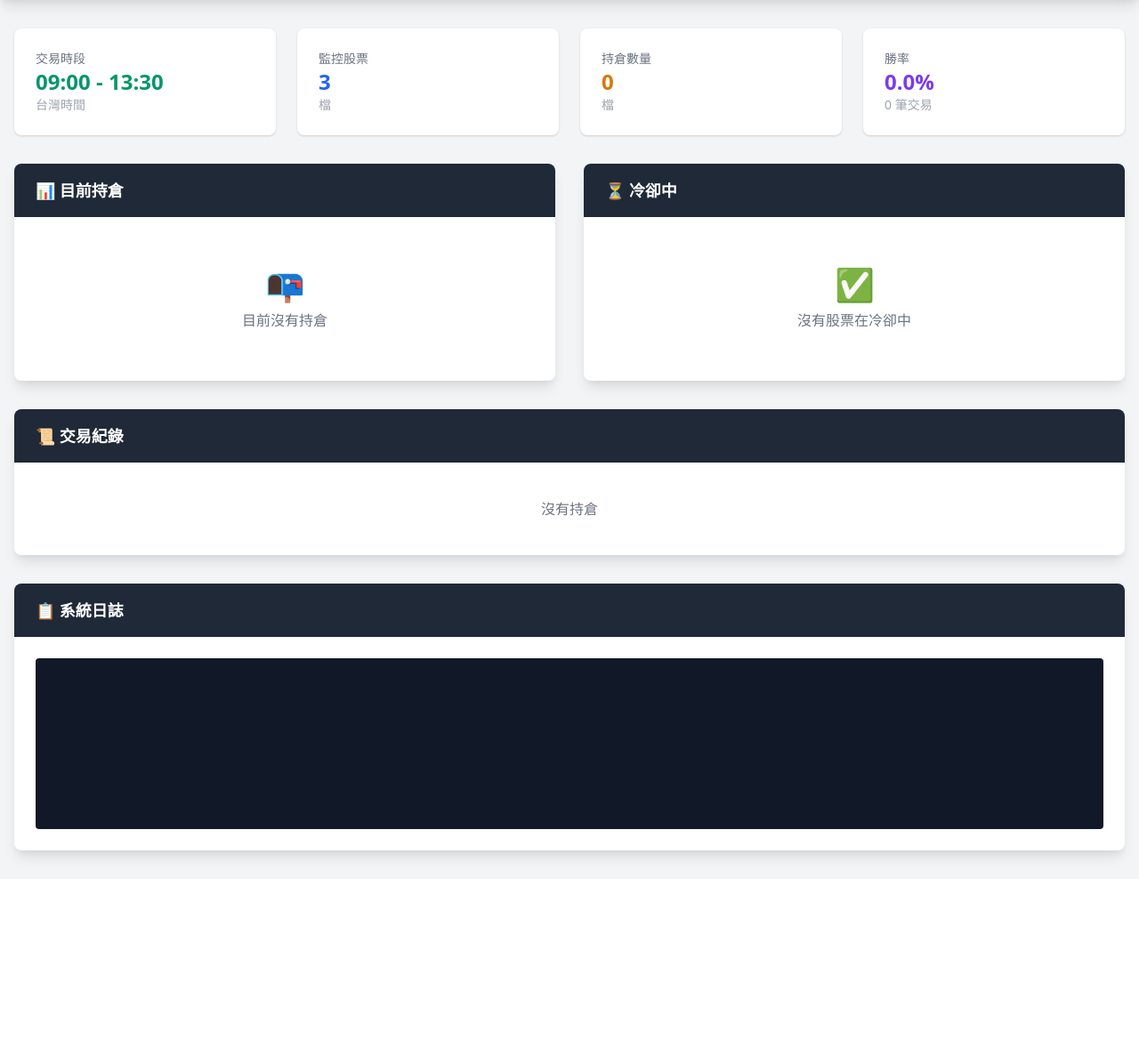
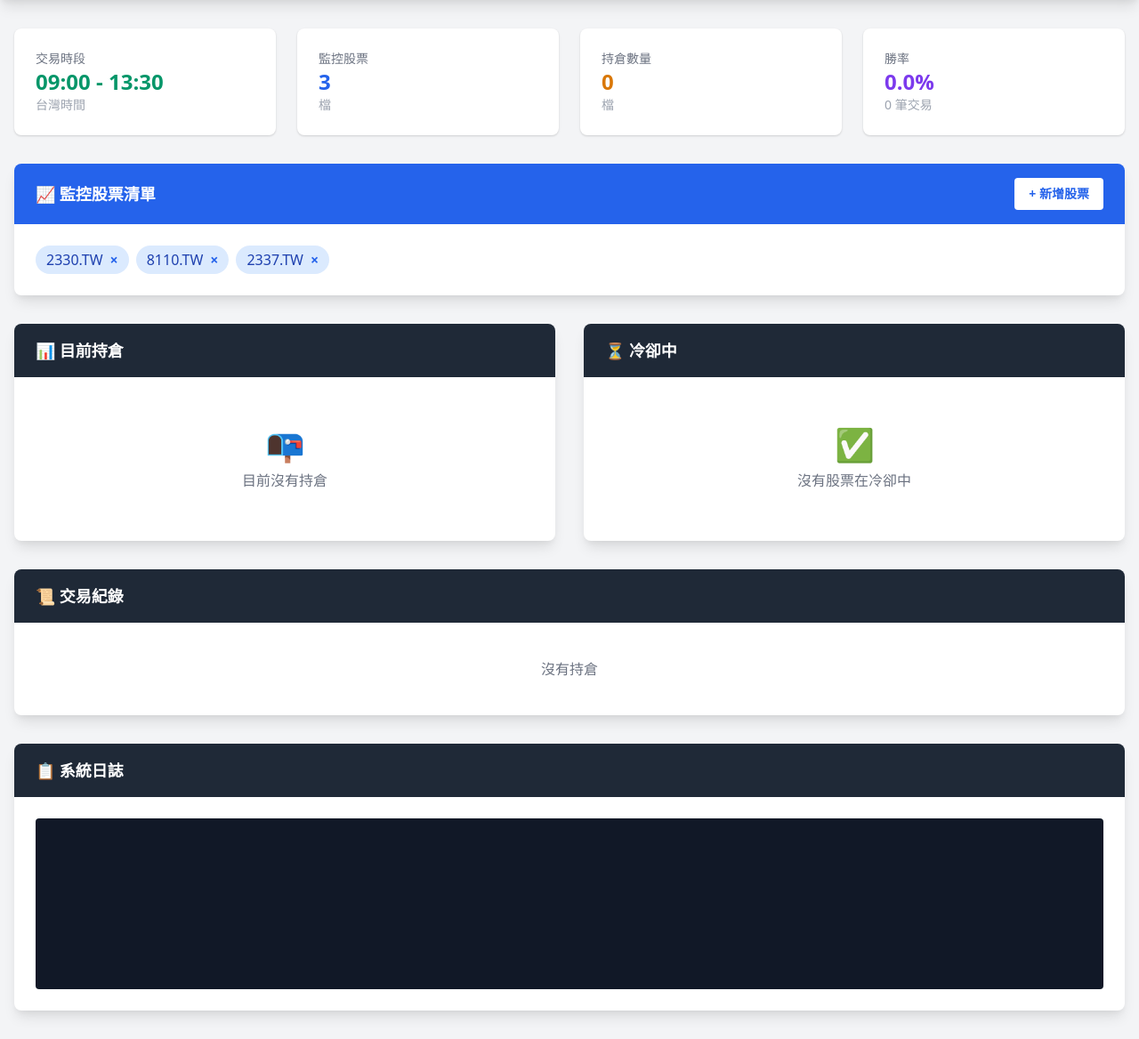
Before and after one commit to weiyongsheng1124/stock-trading-bot, a Flask app: page / in a window 1280 px wide. Shown: the part 64-1232 px from the top of the page at 89% size. Before the commit the page ends 1040 px from the top, so only its background shows below. Run offline with Flask 3, Linux system fonts and the light colour scheme; data that the repository does not hold is empty; some libraries are stand-ins or nearby versions.

Commit message:
Add: 監控股票清單管理功能 (新增/刪除)

```diff
--- a/config.py
+++ b/config.py
@@ -11,6 +11,7 @@ TRADES_FILE = os.path.join(DATA_DIR, "trades.json")
 SIGNALS_FILE = os.path.join(DATA_DIR, "signals.json")
 LOGS_FILE = os.path.join(DATA_DIR, "logs.json")
 CONFIG_FILE = os.path.join(DATA_DIR, "strategy_config.json")
+SYMBOLS_FILE = os.path.join(DATA_DIR, "monitor_symbols.json")
 
 # 確保數據目錄存在
 os.makedirs(DATA_DIR, exist_ok=True)
@@ -22,9 +23,12 @@ TELEGRAM_CHAT_ID = os.getenv("TELEGRAM_CHAT_ID", "")
 # ============ 控制開關 ============
 ENABLE_TELEGRAM_BOT = os.getenv("ENABLE_TELEGRAM_BOT", "false").lower() == "true"
 
+# ============ 預設監控股票 ============
+DEFAULT_SYMBOLS = ["2330.TW", "8110.TW", "2337.TW"]
+
 # ============ 監控股票清單 ============
 TRADING_CONFIG = {
-    "symbols": ["2330.TW", "8110.TW", "2337.TW"],
+    "symbols": DEFAULT_SYMBOLS,
     "check_interval_seconds": 300,  # 5分鐘
     "trading_hours": {
         "start": "09:00",
--- a/dashboard/app.py
+++ b/dashboard/app.py
@@ -25,6 +25,7 @@ def monitor():
     positions = db.get_all_positions()
     cooldown = db.get_cooldown_symbols()
     stats = db.get_trade_stats()
+    symbols = db.get_monitor_symbols()
 
     return render_template(
         'monitor.html',
@@ -32,7 +33,7 @@ def monitor():
         cooldown=cooldown,
         stats=stats,
         trading_hours=TRADING_CONFIG["trading_hours"],
-        symbols=TRADING_CONFIG["symbols"]
+        symbols=symbols
     )
 
 
@@ -59,6 +60,34 @@ def api_logs():
     level = request.args.get('level')
     limit = int(request.args.get('limit', 50))
     return jsonify(db.get_logs(level=level, limit=limit))
+
+
+# ============ 監控股票管理 ============
+
+@app.route('/api/symbols')
+def api_symbols():
+    """取得監控股票清單"""
+    return jsonify(db.get_monitor_symbols())
+
+
+@app.route('/api/symbols/add', methods=['POST'])
+def api_add_symbol():
+    """新增監控股票"""
+    data = request.get_json()
+    symbol = data.get('symbol', '').strip().upper()
+    if symbol:
+        success = db.add_monitor_symbol(symbol)
+        return jsonify({"success": success, "symbol": symbol})
+    return jsonify({"success": False, "error": "無效的股票代碼"})
+
+
+@app.route('/api/symbols/remove', methods=['POST'])
+def api_remove_symbol():
+    """移除監控股票"""
+    data = request.get_json()
+    symbol = data.get('symbol', '').strip().upper()
+    success = db.remove_monitor_symbol(symbol)
+    return jsonify({"success": success, "symbol": symbol})
 
 
 # ============ 策略配置頁 ============
@@ -109,7 +138,8 @@ def backtest():
         interval = request.form.get('interval', '1d')
         return redirect(url_for('backtest_result', symbol=symbol, period=period, interval=interval))
 
-    return render_template('backtest.html', symbols=TRADING_CONFIG["symbols"])
+    symbols = db.get_monitor_symbols()
+    return render_template('backtest.html', symbols=symbols)
 
 
 @app.route('/backtest/result')
--- a/dashboard/templates/monitor.html
+++ b/dashboard/templates/monitor.html
@@ -57,6 +57,21 @@
                 <div class="text-gray-500 text-sm">勝率</div>
                 <div class="text-2xl font-bold text-purple-600">{{ "%.1f"|format(stats.win_rate|default(0)) }}%</div>
                 <div class="text-sm text-gray-400">{{ stats.total_trades|default(0) }} 筆交易</div>
+            </div>
+        </div>
+
+        <!-- 監控股票管理 -->
+        <div class="bg-white rounded-lg shadow-lg overflow-hidden mb-8">
+            <div class="bg-blue-600 text-white px-6 py-4 flex justify-between items-center">
+                <h2 class="text-lg font-bold">📈 監控股票清單</h2>
+                <button onclick="openSymbolModal()" class="bg-white text-blue-600 px-4 py-2 rounded text-sm font-bold hover:bg-gray-100">
+                    + 新增股票
+                </button>
+            </div>
+            <div class="p-6">
+                <div id="symbols-list" class="flex flex-wrap gap-2">
+                    載入中...
+                </div>
             </div>
         </div>
 
@@ -179,10 +194,84 @@
         // 頁面載入時刷新
         document.addEventListener('DOMContentLoaded', function() {
             refreshData();
+            loadSymbols();
 
             // 每30秒自動刷新
             setInterval(refreshData, 30000);
         });
+
+        // ============ 監控股票管理 ============
+        function loadSymbols() {
+            fetch('/api/symbols')
+                .then(r => r.json())
+                .then(symbols => {
+                    const container = document.getElementById('symbols-list');
+                    container.innerHTML = symbols.map(s =>
+                        `<span class="bg-blue-100 text-blue-800 px-3 py-1 rounded-full flex items-center gap-2">
+                            ${s}
+                            <button onclick="removeSymbol('${s}')" class="text-blue-600 hover:text-red-600 font-bold">&times;</button>
+                        </span>`
+                    ).join('');
+                });
+        }
+
+        function openSymbolModal() {
+            document.getElementById('symbolModal').classList.remove('hidden');
+        }
+
+        function closeSymbolModal() {
+            document.getElementById('symbolModal').classList.add('hidden');
+        }
+
+        function addSymbol() {
+            const symbol = document.getElementById('newSymbol').value.trim();
+            if (!symbol) return;
+
+            fetch('/api/symbols/add', {
+                method: 'POST',
+                headers: {'Content-Type': 'application/json'},
+                body: JSON.stringify({symbol: symbol})
+            })
+            .then(r => r.json())
+            .then(data => {
+                if (data.success) {
+                    document.getElementById('newSymbol').value = '';
+                    closeSymbolModal();
+                    loadSymbols();
+                } else {
+                    alert('新增失敗：' + (data.error || '股票代碼已存在'));
+                }
+            });
+        }
+
+        function removeSymbol(symbol) {
+            if (!confirm('確定要移除 ' + symbol + '？')) return;
+
+            fetch('/api/symbols/remove', {
+                method: 'POST',
+                headers: {'Content-Type': 'application/json'},
+                body: JSON.stringify({symbol: symbol})
+            })
+            .then(r => r.json())
+            .then(data => {
+                if (data.success) {
+                    loadSymbols();
+                }
+            });
+        }
     </script>
+
+    <!-- 新增股票 Modal -->
+    <div id="symbolModal" class="fixed inset-0 bg-black bg-opacity-50 hidden flex items-center justify-center z-50">
+        <div class="bg-white rounded-lg p-6 w-96 max-w-full mx-4">
+            <h3 class="text-xl font-bold mb-4">新增監控股票</h3>
+            <input type="text" id="newSymbol" placeholder="例如：2330.TW"
+                   class="w-full px-4 py-2 border rounded mb-4 focus:outline-none focus:ring-2 focus:ring-blue-500">
+            <div class="flex justify-end gap-2">
+                <button onclick="closeSymbolModal()" class="px-4 py-2 text-gray-600 hover:text-gray-800">取消</button>
+                <button onclick="addSymbol()" class="px-4 py-2 bg-blue-600 text-white rounded hover:bg-blue-700">新增</button>
+            </div>
+        </div>
+    </div>
 </body>
 </html>
--- a/json_manager.py
+++ b/json_manager.py
@@ -312,6 +312,42 @@ class JsonManager:
         except:
             return None
 
+    # ============ 監控股票管理 ============
+
+    def get_monitor_symbols(self):
+        """取得監控股票清單"""
+        try:
+            data = self._read_json(SYMBOLS_FILE)
+            return data.get("symbols", ["2330.TW", "8110.TW", "2337.TW"])
+        except:
+            return ["2330.TW", "8110.TW", "2337.TW"]
+
+    def add_monitor_symbol(self, symbol):
+        """新增監控股票"""
+        symbols = self.get_monitor_symbols()
+        symbol = symbol.upper().strip()
+        if symbol and symbol not in symbols:
+            symbols.append(symbol)
+            self._write_json(SYMBOLS_FILE, {"symbols": symbols, "updated_at": datetime.now().isoformat()})
+            return True
+        return False
+
+    def remove_monitor_symbol(self, symbol):
+        """移除監控股票"""
+        symbols = self.get_monitor_symbols()
+        symbol = symbol.upper().strip()
+        if symbol in symbols:
+            symbols.remove(symbol)
+            self._write_json(SYMBOLS_FILE, {"symbols": symbols, "updated_at": datetime.now().isoformat()})
+            return True
+        return False
+
+    def set_monitor_symbols(self, symbols_list):
+        """設定監控股票清單"""
+        symbols = [s.upper().strip() for s in symbols_list if s.strip()]
+        self._write_json(SYMBOLS_FILE, {"symbols": symbols, "updated_at": datetime.now().isoformat()})
+        return symbols
+
 
 # 取得實例
 json_manager = JsonManager()
```
Also changed, not shown: bot.py (+10 -3 lines).
